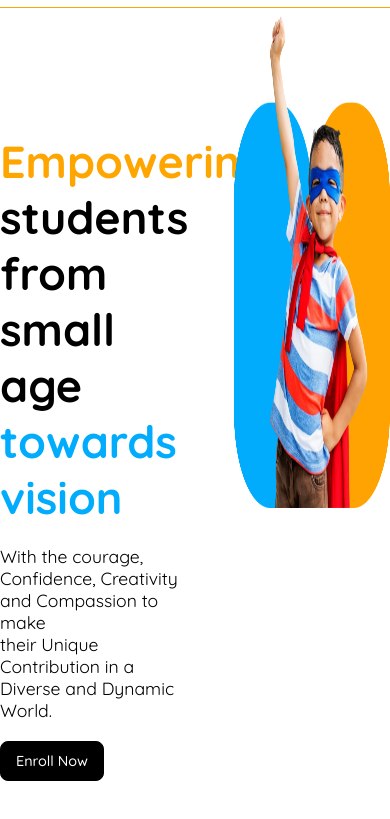
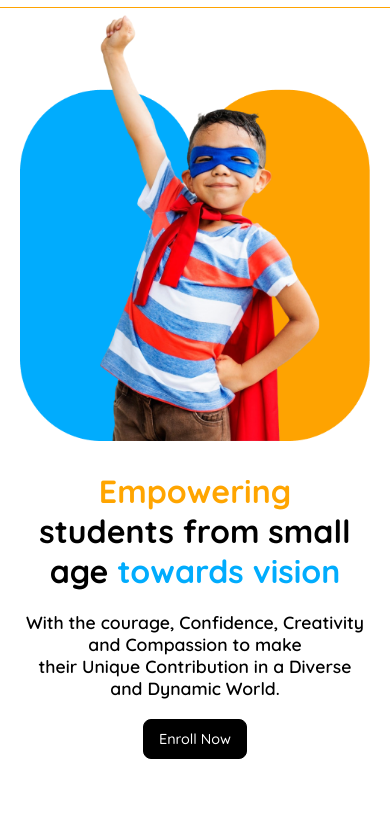
Before and after one commit to miazi2003/ph-a2, a plain HTML site: page index.html in a window 390 px wide. Shown: the part 63-882 px from the top of the page. Before the commit the page ends 844 px from the top, so only its background shows below. Drawn offline with Linux system fonts and the light colour scheme.

Commit message:
banner section responsive added

```diff
--- a/styles/style.css
+++ b/styles/style.css
@@ -119,7 +119,7 @@ nav {
 }
 .banner-text p{
   font-size: 1.10rem;
-  font-weight: 400;
+  font-weight: 600;
 }
 .banner-img{
   height: 100%;
@@ -190,4 +190,32 @@ nav {
     background-color: rgb(254, 163, 1);
   }
 
+
+  /* banner responsive */
+  .banner-section{
+    height: 1000px;
+    flex-direction: column-reverse;
+    padding: 0px 20px;
+    gap: 30px;
+  }
+  .banner-img{
+    height: auto;
+    width: 100%;
+  }
+  .banner-img img{
+    height: 100%;
+    width: 100%;
+  }
+  .banner-text{
+    height: 400%;
+    width: 100%;
+   text-align: center;
+  }
+  .banner-text h1{
+    font-size: 2rem;
+  }
+
+
+
+
 }
```
